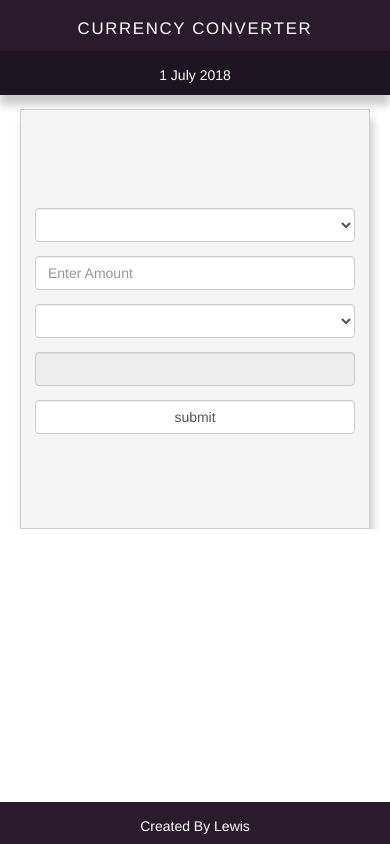
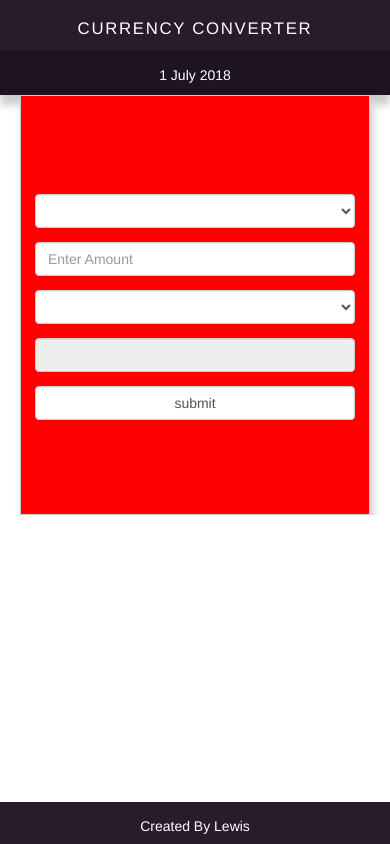
Before and after one commit to aguhlewis/ALC-Challenge2, a plain HTML site: page index.html in a window 390 px wide. Drawn offline with Linux system fonts and the light colour scheme; no server answers.

Commit message:
Update style.css

```diff
--- a/css/style.css
+++ b/css/style.css
@@ -68,6 +68,7 @@ html, body {
 
 @media only screen and (max-width: 600px) {
 	.body-container {
-		margin-top: 1em;
+		margin-top: 0em;
+		background: red;
 	}
 }
```
